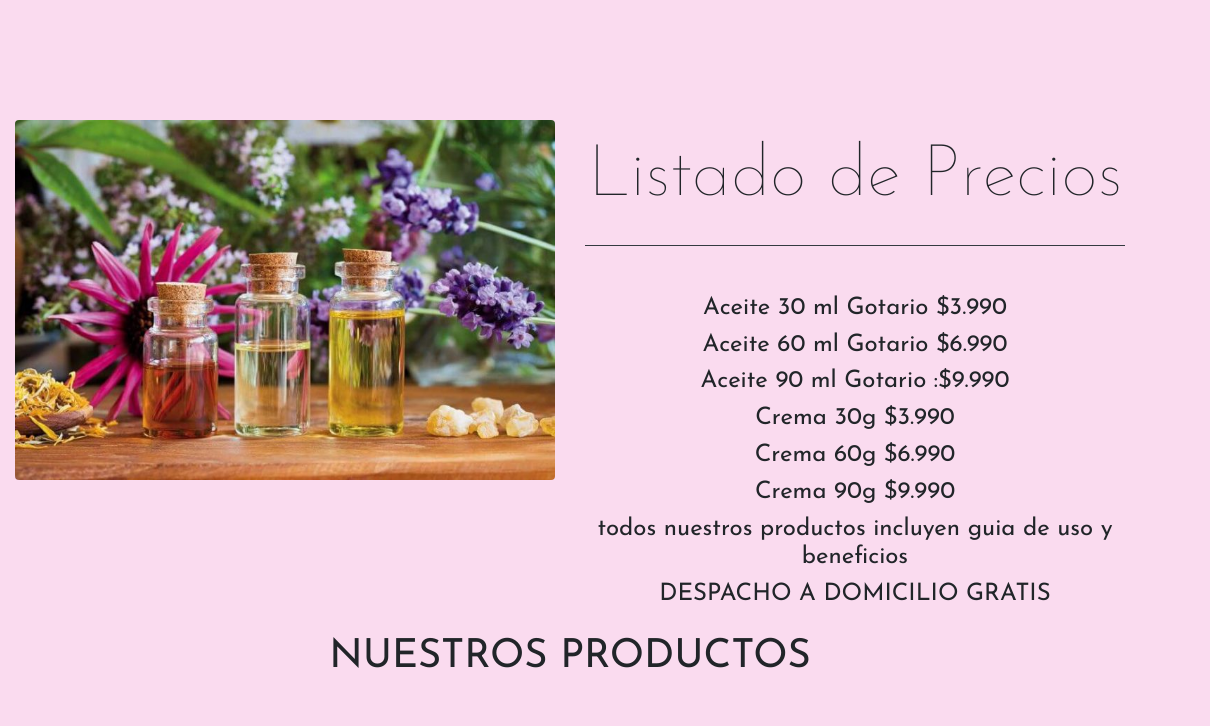
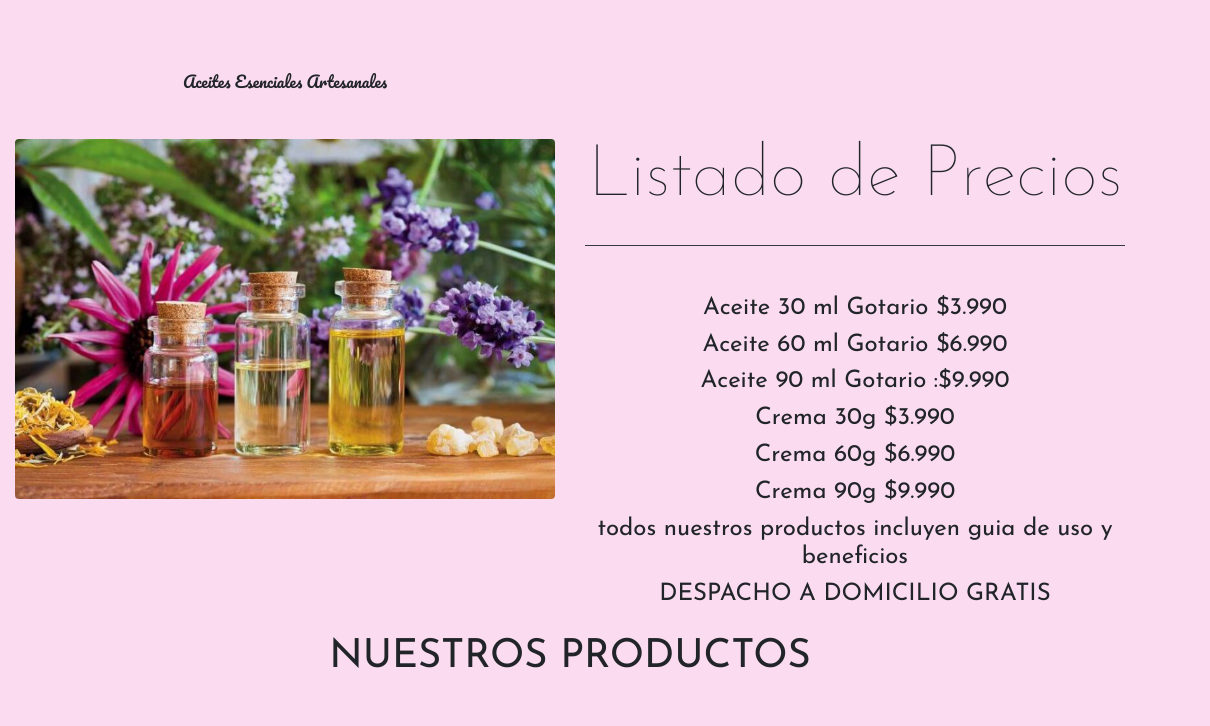
Before and after one commit to Fungi-ly/LACURA, a plain HTML site: page index.html in a window 1280 px wide. Shown: the top 726 px of the page, 70-1280 px from the left. Drawn offline with nearby package versions, Linux system fonts and the light colour scheme.

Commit message:
Update index.html

```diff
--- a/index.html
+++ b/index.html
@@ -80,6 +80,7 @@
         <div class="row pt-5">
           <div class="col-xs-12 col-sm-12 col-md-12 col-lg-6 col-xl-6">
             <br>
+<h6 class="text-center pacifico">Aceites Esenciales Artesanales</h6>
             <img class="img-fluid col-xl-12-text-center col-sm-12-text-center col-xs-12-text-center  col-md-12-text-center  rounded mx-auto mt-5 d-block" src="assets/img/25.jpg" alt="principal" />
           </div>
           <div class="col-xs-12 col-sm-12 col-md-12 col-lg-6 col-xl-6">
```
